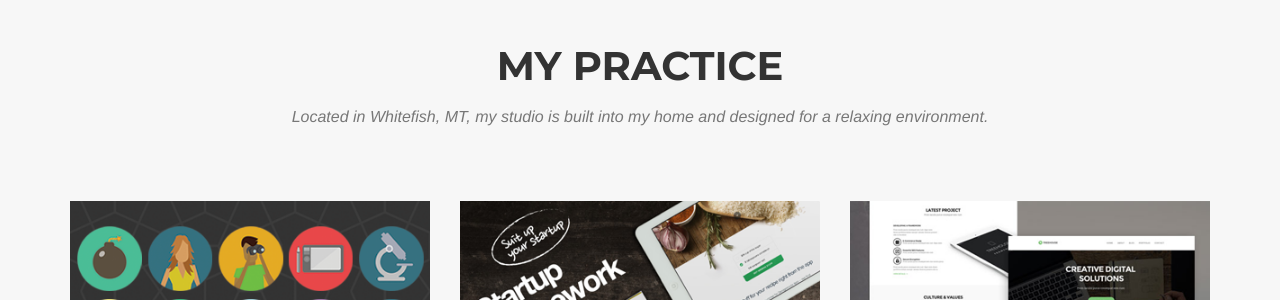
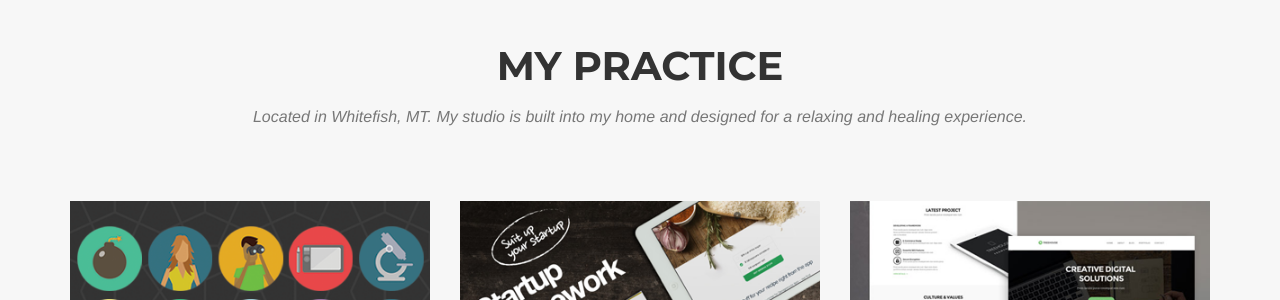
Before and after one commit to asimpletune/acupuncturebyjewels, a Jekyll site: the page built from pages/index.html, in a window 1280 px wide and 900 px high, scrolled down 1455 px. Shown: the part 152-452 px from the top of the window. Built offline with Jekyll 4.4.1, drawn with Linux system fonts in a browser that asks for light colours; some web fonts are replaced.

Commit message:
Migrate content into heading markdown and make editorial changes for #my-practice

```diff
--- a/pages/index.html
+++ b/pages/index.html
@@ -48,13 +48,12 @@
     </div>
 </section>
 
-<!-- Portfolio Grid Section -->
+<!-- My Practice Section -->
 <section id="portfolio" class="bg-light-gray">
     <div class="container editable">
         <div class="row">
             <div class="col-lg-12 text-center">
-                <h2 class="section-heading">My Practice</h2>
-                <h3 class="section-subheading text-muted">Located in Whitefish, MT, my studio is built into my home and designed for a relaxing environment.</h3>
+                {{ site.content | where:"id", "/content/my-practice/heading" }}
             </div>
         </div>
         <div class="row">
```
Also changed, not shown: _content/my-practice/heading.md (added, +7 -0 lines).
